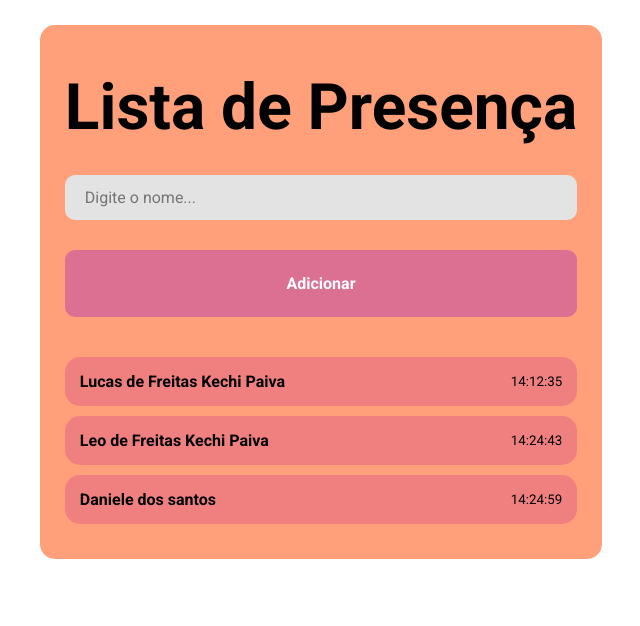
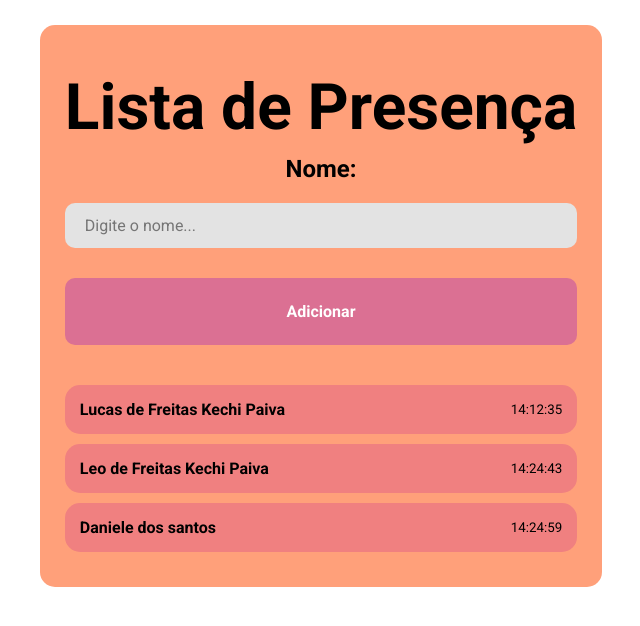
Before and after one commit to Lucas-kechi/First-React-Project, a React (Vite) app: page / in a window 1280 px wide. Shown: the top 626 px of the page, without its empty margins (319-959 px from the left). Built offline with nearby package versions, Linux system fonts and the light colour scheme.

Commit message:
Acrescentando um Estado

```diff
--- a/src/pages/Home/index.jsx
+++ b/src/pages/Home/index.jsx
@@ -1,11 +1,19 @@
+import React, { useState } from 'react';
 import './style.css';
 import { Card } from '../../components/Card';
 
 export function Home() {
+  const [personName, setPersonName] = useState() //Aqui também podemos deixar um informação como default ex: useState('Adriana')
+
   return ( // abaixo teremos o retorno da função, ela deve retornar apenas um elemento, em resolução aqui usamos uma <div> mas também podemos utilizar um 'fragment', um elemento vazio, <> (conteúdo HTML) </>
     <div className='container'>
       <h1>Lista de Presença</h1>
-      <input type="text" placeholder='Digite o nome...' />
+      <h2> Nome: {personName}</h2>
+      <input
+        type="text"
+        placeholder='Digite o nome...'
+        onChange={e => setPersonName(e.target.value)}
+      />
       <button type='button'>Adicionar</button>
 
       <div className='list'>
```
